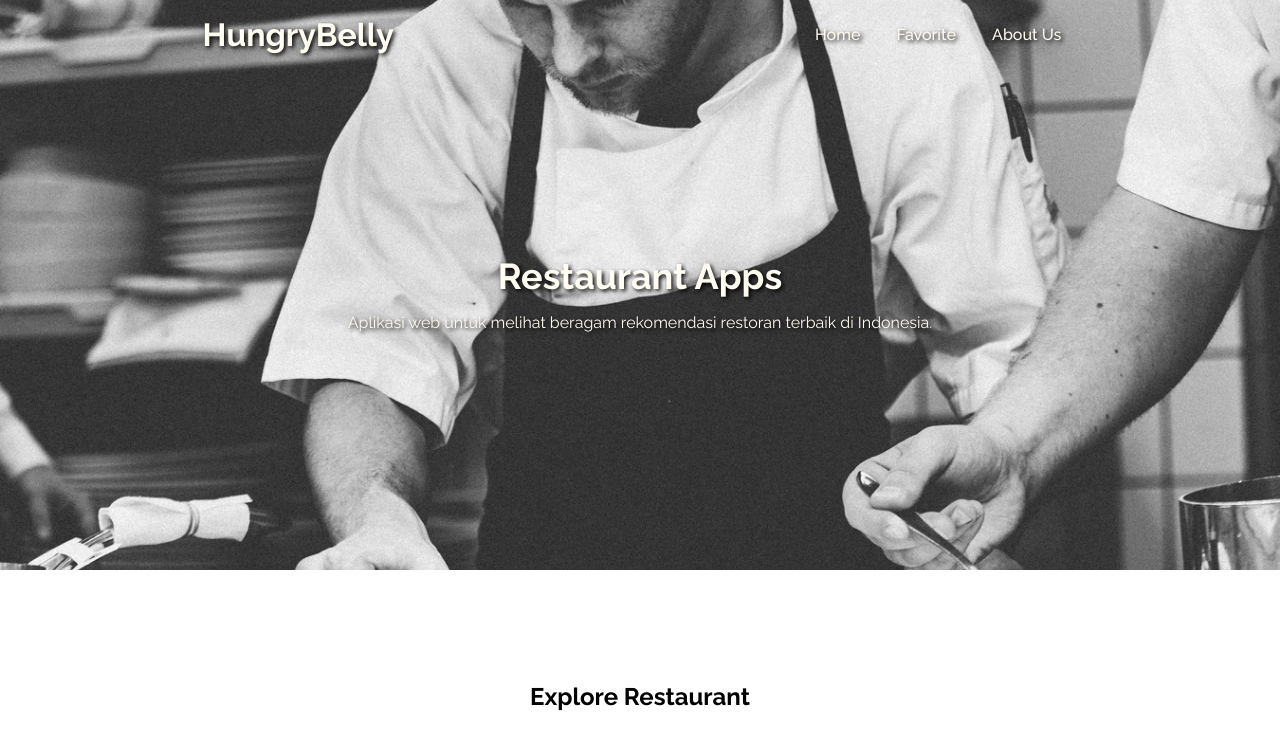
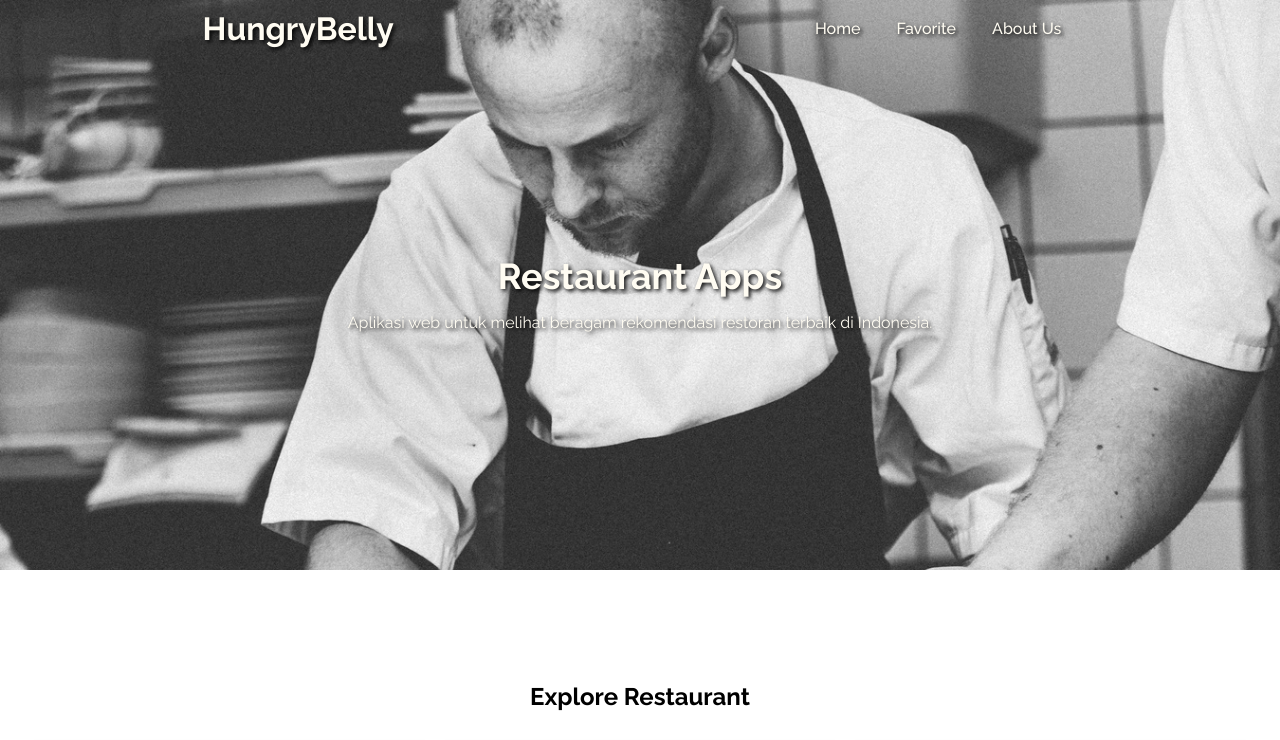
Before and after one commit to alwandp/restaurant-apps, a website built with webpack: page src/templates/index.html in a window 1280 px wide. Shown: the top 740 px of the page. Built offline with nearby package versions, Linux system fonts and the light colour scheme; grey boxes are pictures that could not be loaded.

Commit message:
Update main.css

```diff
--- a/src/styles/main.css
+++ b/src/styles/main.css
@@ -34,7 +34,7 @@ body {
 
 /* Header */
 .header {
-  padding: 16px 0;
+  min-height: 56px;
   width: 100%;
   margin: 0 auto;
   display: flex;
@@ -54,7 +54,7 @@ body {
 
 .nav__item a {
   display: inline-block;
-  padding: 1.3em;
+  padding: 1em;
   font-weight: 500;
   color: #FFFCF2;
   text-decoration: none;
@@ -67,7 +67,7 @@ body {
 .nav__menu {
   font-size: 28px;
   font-weight: 700;
-  width: 1.3em;
+  padding: 10px;
   cursor: pointer;
   color: #252422;
   text-align: center;
@@ -90,7 +90,7 @@ body {
   background-image: url("../public/images/heros/hero-image_1.jpg");
   background-size: cover;
   background-position: center;
-  margin-top: -69px;
+  margin-top: -56px;
 }
 
 .hero__inner {
@@ -236,7 +236,7 @@ footer p {
  */
 @media screen and (min-width: 768px) {
   .nav__item a {
-    padding: 0 1rem;
+    padding: 1em;
     color: #FFFCF2;
     text-shadow: 2px 2px 4px #000000;
   }
@@ -266,6 +266,10 @@ footer p {
  * Large Screen
  */
 @media screen and (min-width: 992px) {
+  .hero {
+    background-position: top;
+  }
+
   .restaurants {
     grid-template-columns: repeat(3, 1fr);
   }
```
